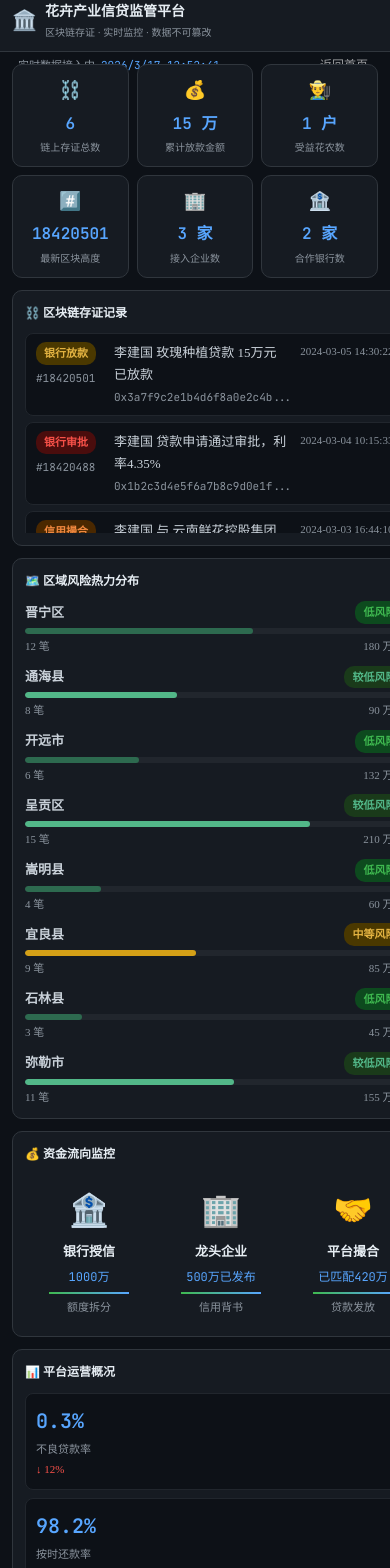
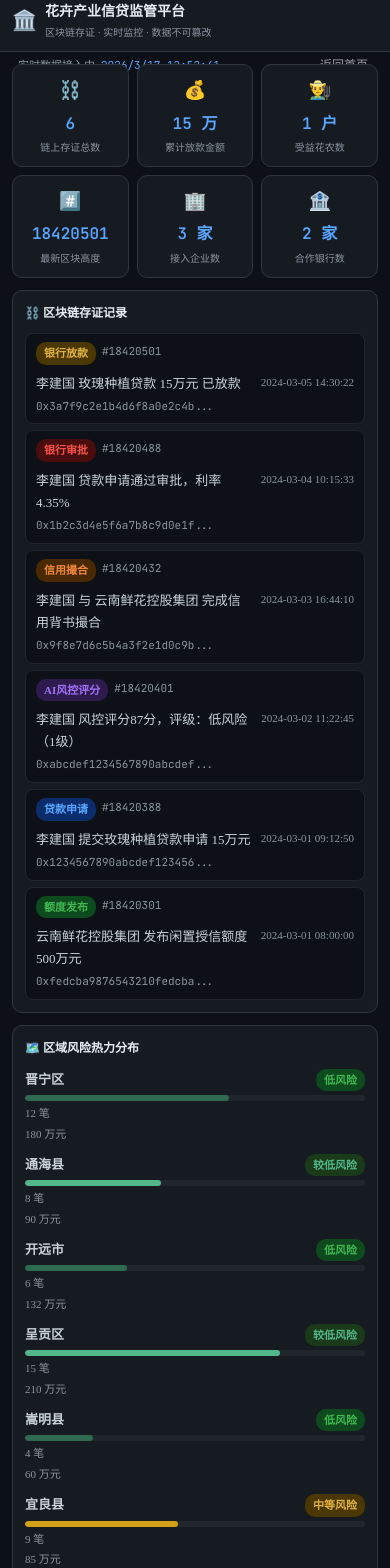
Before and after one commit to LittBox/san_chuang_new_let_flowers_bloom, a Vue app: page /government in a window 390 px wide. Shown: the top 1568 px of the page. Built offline with nearby package versions, Linux system fonts and the light colour scheme.

Commit message:
feat: enhance responsive design and layout adjustments across multiple views for improved mobile experience

```diff
--- a/src/style.css
+++ b/src/style.css
@@ -305,11 +305,79 @@ a { color: inherit; text-decoration: none; }
   .table {
     font-size: 12px;
     width: 100%;
+    display: block;
+    border-collapse: collapse;
+    overflow-x: hidden;
+  }
+  .table thead {
+    display: none;
+  }
+  .table tbody {
+    display: flex;
+    flex-direction: column;
+    gap: 12px;
+  }
+  .table tr {
+    display: block;
+    border: 1px solid var(--border);
+    border-radius: var(--radius-md);
+    padding: 12px;
+    background: var(--bg-card);
+    margin-bottom: 0;
+  }
+  .table td {
+    display: block;
+    padding: 0;
+    margin-bottom: 8px;
+    border: none;
+    text-align: left;
+    width: 100%;
+    font-size: 12px;
+    word-break: break-word;
+    overflow-wrap: break-word;
+  }
+  .table td:last-child {
+    margin-bottom: 0;
   }
   .table th,
   .table td {
-    padding: 8px 10px;
+    padding: 0;
     font-size: 12px;
+  }
+
+  /* 文本处理规则 - 处理长文本、哈希、日期等 */
+  .mono,
+  [class*='hash'],
+  [class*='time'],
+  [class*='date'] {
+    word-break: break-all;
+    overflow-wrap: break-word;
+  }
+
+  /* 所有主要容器宽度限制 */
+  .page-container,
+  [class*='layout'],
+  [class*='container'],
+  [class*='inner'],
+  .card {
+    width: 100%;
+    max-width: 100%;
+    overflow-x: hidden;
+    box-sizing: border-box;
+  }
+
+  /* Flex 容器的子元素保证收缩 */
+  [class*='flex'] > *,
+  [class*='row'] > * {
+    min-width: 0;
+    min-height: 0;
+  }
+
+  /* 所有链接和按钮保证可点击 */
+  a, button, .btn {
+    min-height: 44px;
+    word-break: break-word;
+    overflow-wrap: break-word;
   }
 
   /* 禁止横向溢出 */
--- a/src/views/bank/BankView.vue
+++ b/src/views/bank/BankView.vue
@@ -121,27 +121,44 @@ async function handleApprove(app: LoanApplication) {
 .score-n { font-size: 16px; font-weight: 700; font-family: 'JetBrains Mono', monospace; }
 .mini-bar { height: 4px; background: var(--bg-secondary); border-radius: 2px; overflow: hidden; width: 60px; }
 .mini-fill { height: 100%; border-radius: 2px; }
-.cell-sub { font-size: 11px; color: var(--text-muted); }
-.hash { font-size: 11px; color: var(--text-muted); }
+.cell-sub { font-size: 11px; color: var(--text-muted); word-break: break-word; overflow-wrap: break-word; }
+.hash { font-size: 11px; color: var(--text-muted); word-break: break-all; overflow-wrap: break-word; }
+
+/* 表格列标签（应用于称号装饰）*/
+.table tr:nth-child(1) td:nth-child(1)::before { content: '\u7533\u8bf7\u4eba'; }
+.table tr:nth-child(1) td:nth-child(2)::before { content: '\u82b1\u5349\u54c1\u79cd'; }
+.table tr:nth-child(1) td:nth-child(3)::before { content: '\u7533\u7f6e\u91d1\u989d'; }
+.table tr:nth-child(1) td:nth-child(4)::before { content: 'AI\u8bc4\u5206'; }
+.table tr:nth-child(1) td:nth-child(5)::before { content: '\u98ce\u9669\u7565\u7ea7'; }
+.table tr:nth-child(1) td:nth-child(6)::before { content: '\u62c5\u4fdd\u4f01\u4e1a'; }
+.table tr:nth-child(1) td:nth-child(7)::before { content: '\u62c5\u4fdd\u8d39'; }
+.table tr:nth-child(1) td:nth-child(8)::before { content: '\u64cd\u4f5c'; }
 
 @media (max-width: 768px) {
   .empty-state {
     padding: 30px 16px;
   }
   .score-cell {
-    gap: 2px;
+    flex-direction: row;
+    gap: 8px;
+    align-items: center;
   }
   .score-n {
     font-size: 14px;
+    min-width: 30px;
   }
   .mini-bar {
     width: 50px;
+    flex-shrink: 0;
   }
   .cell-sub {
     font-size: 10px;
+    display: block;
   }
   .hash {
     font-size: 10px;
+    display: block;
+    max-width: 100%;
     word-break: break-all;
   }
 }
--- a/src/views/enterprise/EnterpriseView.vue
+++ b/src/views/enterprise/EnterpriseView.vue
@@ -200,11 +200,11 @@ function handlePublish() {
 .slot-item { border: 1.5px solid var(--border); border-radius: var(--radius-md); padding: 16px 20px; transition: box-shadow var(--transition); }
 .slot-item:hover { box-shadow: var(--shadow-md); border-color: var(--primary-light); }
 .slot-header { display: flex; justify-content: space-between; align-items: center; margin-bottom: 10px; }
-.slot-company { font-size: 15px; font-weight: 700; color: var(--text-primary); }
+.slot-company { font-size: 15px; font-weight: 700; color: var(--text-primary); word-break: break-word; overflow-wrap: break-word; flex: 1; min-width: 0; }
 .slot-amount-row { display: flex; align-items: center; gap: 12px; font-size: 13px; color: var(--text-secondary); }
-.slot-divider { color: var(--border); }
+.slot-divider { color: var(--border); flex-shrink: 0; }
 .slot-meta { display: flex; gap: 16px; font-size: 12px; color: var(--text-secondary); margin-top: 6px; }
-.slot-date { font-size: 11px; color: var(--text-muted); margin-top: 6px; font-family: 'JetBrains Mono', monospace; }
+.slot-date { font-size: 11px; color: var(--text-muted); margin-top: 6px; font-family: 'JetBrains Mono', monospace; word-break: break-word; overflow-wrap: break-word; }
 
 @media (max-width: 768px) {
   .slot-item {
@@ -212,20 +212,45 @@ function handlePublish() {
   }
   .slot-header {
     margin-bottom: 8px;
+    flex-direction: column;
+    align-items: flex-start;
+    gap: 6px;
   }
   .slot-company {
     font-size: 13px;
+    width: 100%;
+    max-width: 100%;
   }
   .slot-amount-row {
     flex-wrap: wrap;
     gap: 8px;
     font-size: 12px;
+    width: 100%;
+    max-width: 100%;
+  }
+  .slot-divider {
+    display: none;
+  }
+  .slot-amount-row span {
+    display: block;
+    word-break: break-word;
+    overflow-wrap: break-word;
   }
   .slot-meta {
     flex-wrap: wrap;
     gap: 10px 16px;
     font-size: 11px;
     margin-top: 6px;
+    width: 100%;
+    max-width: 100%;
+  }
+  .slot-meta span {
+    word-break: break-word;
+    overflow-wrap: break-word;
+  }
+  .slot-date {
+    width: 100%;
+    word-break: break-all;
   }
 }
 </style>
--- a/src/views/government/GovernmentView.vue
+++ b/src/views/government/GovernmentView.vue
@@ -246,40 +246,48 @@ function typeClass(type: string) {
 }
 .chain-list { display: flex; flex-direction: column; gap: 8px; }
 .chain-item { display: flex; align-items: flex-start; gap: 12px; padding: 10px 12px; background: #0d1117; border-radius: 8px; border: 1px solid #21262d; }
-.ci-left { display: flex; flex-direction: column; gap: 4px; align-items: flex-start; flex-shrink: 0; width: 90px; }
+.ci-left { display: flex; flex-direction: column; gap: 4px; align-items: flex-start; flex-shrink: 0; width: 90px; min-width: 0; }
 
 @media (max-width: 768px) {
   .chain-list {
     gap: 6px;
-    max-height: 200px;
-    overflow-y: auto;
+    max-height: none;
+    overflow-y: visible;
   }
   .chain-item {
     gap: 8px;
     padding: 8px 10px;
     font-size: 11px;
+    flex-wrap: wrap;
+    width: 100%;
+    max-width: 100%;
+    overflow: hidden;
   }
   .ci-left {
-    width: 70px;
+    width: 100%;
+    flex-direction: row;
+    gap: 6px;
+    flex-shrink: 1;
+    min-width: 0;
   }
 }
-.ci-type { font-size: 11px; font-weight: 700; padding: 2px 8px; border-radius: 10px; }
+.ci-type { font-size: 11px; font-weight: 700; padding: 2px 8px; border-radius: 10px; flex-shrink: 0; }
 .ct-green { background: #0d4a1e; color: #3fb950; }
 .ct-blue { background: #0c2d6b; color: #58a6ff; }
 .ct-purple { background: #2d1b4e; color: #a371f7; }
 .ct-orange { background: #4a2800; color: #f0883e; }
 .ct-red { background: #4a0d0d; color: #f85149; }
 .ct-gold { background: #4a3800; color: #e3b341; }
-.ci-block { font-size: 11px; color: #8b949e; }
-.ci-mid { flex: 1; }
-.ci-summary { font-size: 13px; color: #c9d1d9; margin-bottom: 2px; }
-.ci-hash { font-size: 11px; color: #8b949e; }
+.ci-block { font-size: 11px; color: #8b949e; flex-shrink: 0; }
+.ci-mid { flex: 1; min-width: 0; }
+.ci-summary { font-size: 13px; color: #c9d1d9; margin-bottom: 2px; word-break: break-word; overflow-wrap: break-word; min-width: 0; }
+.ci-hash { font-size: 11px; color: #8b949e; word-break: break-all; min-width: 0; }
 .ci-right { font-size: 11px; color: #8b949e; flex-shrink: 0; white-space: nowrap; }
 .region-list { display: flex; flex-direction: column; gap: 10px; }
 .region-item { }
 .ri-header { display: flex; justify-content: space-between; align-items: center; margin-bottom: 4px; }
-.ri-name { font-size: 13px; color: #c9d1d9; font-weight: 600; }
-.ri-level { font-size: 11px; font-weight: 700; padding: 2px 8px; border-radius: 10px; }
+.ri-name { font-size: 13px; color: #c9d1d9; font-weight: 600; word-break: break-word; overflow-wrap: break-word; flex: 1; min-width: 0; }
+.ri-level { font-size: 11px; font-weight: 700; padding: 2px 8px; border-radius: 10px; flex-shrink: 0; }
 .risk-lv-1 { background: #0d4a1e; color: #3fb950; }
 .risk-lv-2 { background: #1a3a1a; color: #52b788; }
 .risk-lv-3 { background: #4a3800; color: #e3b341; }
@@ -287,7 +295,14 @@ function typeClass(type: string) {
 .risk-lv-5 { background: #4a0d0d; color: #f85149; }
 .ri-bar { height: 6px; background: #21262d; border-radius: 3px; overflow: hidden; margin-bottom: 3px; }
 .ri-fill { height: 100%; border-radius: 3px; transition: width 1s ease; }
-.ri-meta { display: flex; justify-content: space-between; font-size: 11px; color: #8b949e; }
+.ri-meta { display: flex; justify-content: space-between; font-size: 11px; color: #8b949e; gap: 8px; flex-wrap: wrap; }
+
+@media (max-width: 768px) {
+  .ri-meta {
+    flex-direction: column;
+    gap: 2px;
+  }
+}
 .flow-chain { display: flex; align-items: center; padding: 16px 0; overflow-x: auto; }
 .flow-node { display: flex; flex-direction: column; align-items: center; gap: 6px; position: relative; }
 
@@ -297,19 +312,46 @@ function typeClass(type: string) {
     overflow-x: auto;
     padding: 8px 0;
     -webkit-overflow-scrolling: touch;
+    width: 100%;
+    max-width: 100%;
   }
   .flow-node {
     gap: 4px;
     min-width: 60px;
     flex-shrink: 0;
+    white-space: nowrap;
   }
 }
 .fn-icon { font-size: 32px; }
-.fn-name { font-size: 13px; font-weight: 700; color: #e6edf3; white-space: nowrap; }
-.fn-amount { font-size: 12px; color: #58a6ff; font-family: 'JetBrains Mono', monospace; }
+.fn-name { font-size: 13px; font-weight: 700; color: #e6edf3; white-space: nowrap; word-break: break-word; overflow-wrap: break-word; }
+.fn-amount { font-size: 12px; color: #58a6ff; font-family: 'JetBrains Mono', monospace; word-break: break-word; }
 .fn-arrow { display: flex; flex-direction: column; align-items: center; padding: 0 24px; }
 .fn-arrow-line { width: 80px; height: 2px; background: linear-gradient(90deg, #3fb950, #58a6ff); margin-bottom: 4px; }
 .fn-arrow-label { font-size: 11px; color: #8b949e; white-space: nowrap; }
+
+@media (max-width: 768px) {
+  .fn-icon {
+    font-size: 24px;
+  }
+  .fn-name {
+    font-size: 11px;
+    white-space: normal;
+    word-break: break-word;
+  }
+  .fn-amount {
+    font-size: 10px;
+  }
+  .fn-arrow {
+    padding: 0 4px;
+  }
+  .fn-arrow-line {
+    width: 30px;
+    height: 1px;
+  }
+  .fn-arrow-label {
+    font-size: 9px;
+  }
+}
 .summary-grid { display: grid; grid-template-columns: 1fr 1fr; gap: 10px; }
 .summary-item { background: #0d1117; border: 1px solid #21262d; border-radius: 8px; padding: 12px; }
 
```
Also changed, not shown: src/views/risk/RiskView.vue (+82 -5 lines).
